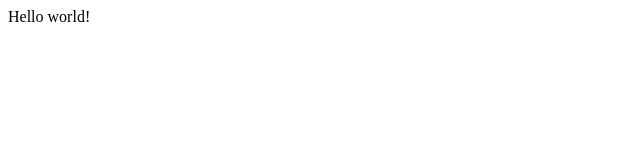
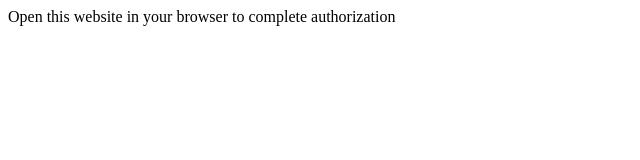
Before and after one commit to jimmyahurd/gatsby-site, a Gatsby site: page / in a window 1280 px wide. Shown: the whole page, without its empty margins (0-640 px from the left). Built offline with nearby package versions, Linux system fonts and the light colour scheme; Gatsby itself is replaced by a stand-in of ours.

Commit message:
Update index.js

```diff
--- a/src/pages/index.js
+++ b/src/pages/index.js
@@ -1,5 +1,5 @@
 import React from "react"
 
 export default function Home() {
-  return <div>Hello world!</div>
+  return <div>Open this website in your browser to complete authorization</div>
 }
```
